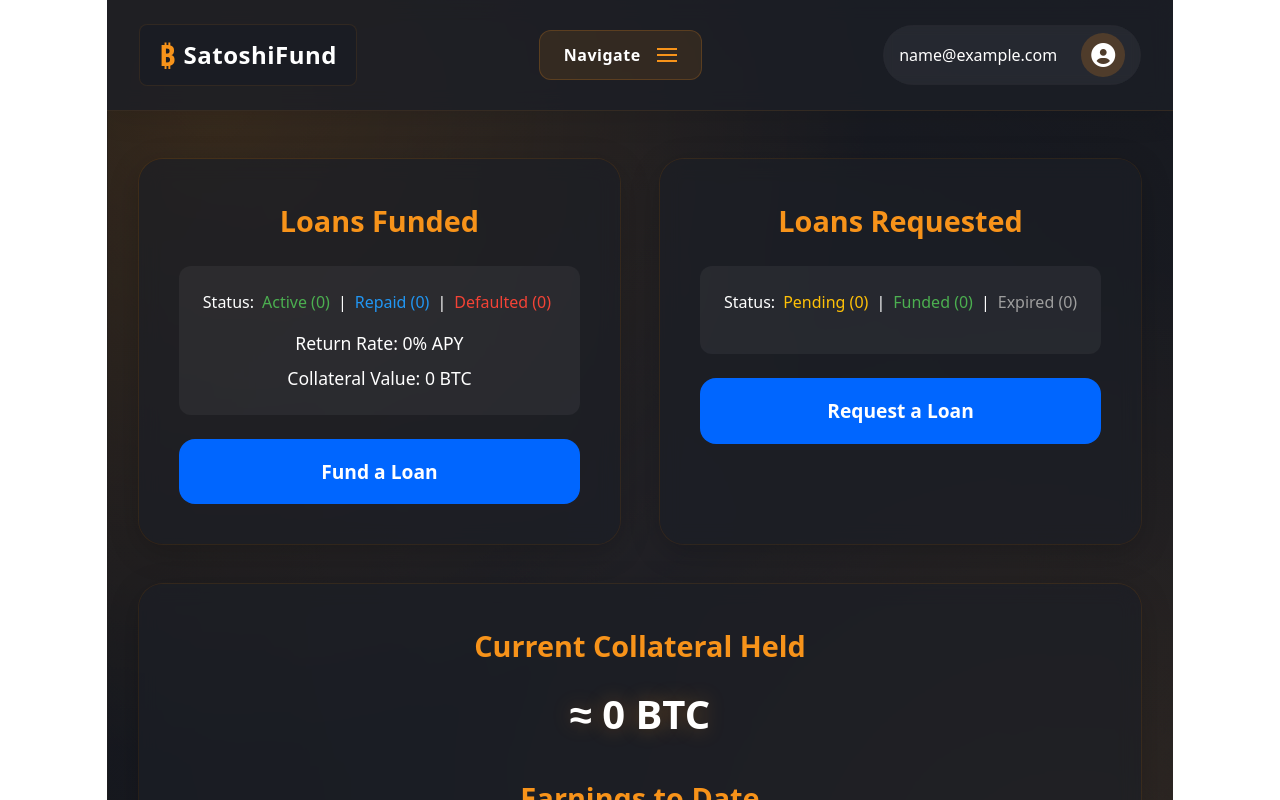
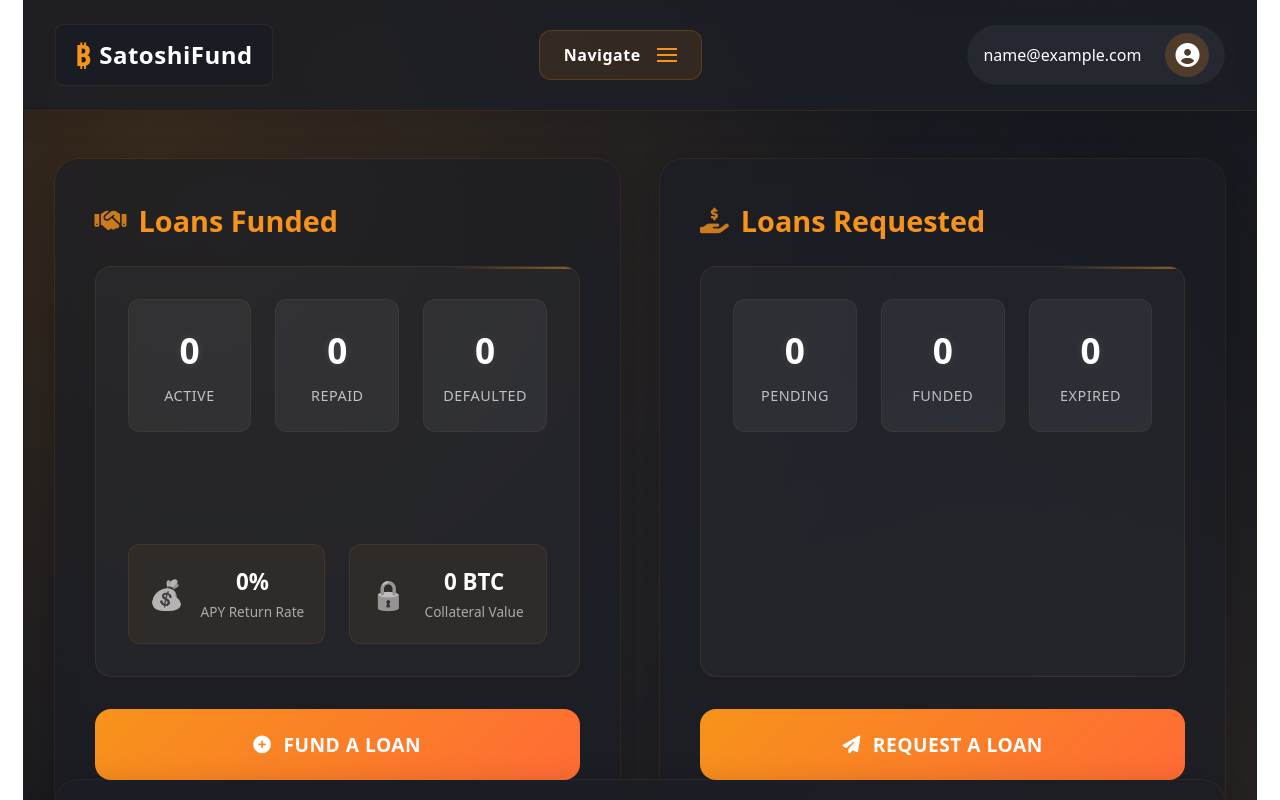
Before and after one commit to SatoshiFundAus/dev1003-p2p-crypto-lending-frontend, a React (Vite) app: page /dashboard in a window 1280 px wide. Shown: the top 800 px of the page. Built offline with nearby package versions, Linux system fonts and the light colour scheme; no server answers; sample sign-in values are in the browser's storage.

Commit message:
Fixed appearance of User Dashboard

```diff
--- a/src/components/Dashboard.jsx
+++ b/src/components/Dashboard.jsx
@@ -121,43 +121,71 @@ function Dashboard() {
             <main className={styles.mainContent}>
                 <div className={styles.statsSection}>
                     <div className={styles.loanCard}>
-                        <h2>Loans Funded</h2>
+                        <h2><i className="fas fa-handshake"></i> Loans Funded</h2>
                         <div className={styles.loanStats}>
-                            <div className={styles.statusLine}>
-                                Status:
-                                <span className={styles.active}>Active ({loanStats.funded.active})</span> |
-                                <span className={styles.repaid}>Repaid ({loanStats.funded.repaid})</span> |
-                                <span className={styles.defaulted}>Defaulted ({loanStats.funded.defaulted})</span>
+                            <div className={styles.statsGrid}>
+                                <div className={styles.statItem}>
+                                    <div className={styles.statValue}>{loanStats.funded.active}</div>
+                                    <div className={styles.statLabel}>Active</div>
+                                </div>
+                                <div className={styles.statItem}>
+                                    <div className={styles.statValue}>{loanStats.funded.repaid}</div>
+                                    <div className={styles.statLabel}>Repaid</div>
+                                </div>
+                                <div className={styles.statItem}>
+                                    <div className={styles.statValue}>{loanStats.funded.defaulted}</div>
+                                    <div className={styles.statLabel}>Defaulted</div>
+                                </div>
                             </div>
-                            <div className={styles.returnRate}>
-                                Return Rate: {loanStats.funded.returnRate}% APY
-                            </div>
-                            <div className={styles.collateralValue}>
-                                Collateral Value: {loanStats.funded.collateralValue} BTC
+                            <div className={styles.metricsGrid}>
+                                <div className={styles.metricItem}>
+                                    <span className={styles.metricIcon}>💰</span>
+                                    <div className={styles.metricInfo}>
+                                        <div className={styles.metricValue}>{loanStats.funded.returnRate}%</div>
+                                        <div className={styles.metricLabel}>APY Return Rate</div>
+                                    </div>
+                                </div>
+                                <div className={styles.metricItem}>
+                                    <span className={styles.metricIcon}>🔒</span>
+                                    <div className={styles.metricInfo}>
+                                        <div className={styles.metricValue}>{loanStats.funded.collateralValue} BTC</div>
+                                        <div className={styles.metricLabel}>Collateral Value</div>
+                                    </div>
+                                </div>
                             </div>
                         </div>
                         <button
                             className={`${styles.actionButton} ${styles.fundLoan}`}
                             onClick={() => navigate('/view-loans')}
                         >
+                            <i className="fas fa-plus-circle"></i>
                             Fund a Loan
                         </button>
                     </div>
 
                     <div className={styles.loanCard}>
-                        <h2>Loans Requested</h2>
+                        <h2><i className="fas fa-hand-holding-usd"></i> Loans Requested</h2>
                         <div className={styles.loanStats}>
-                            <div className={styles.statusLine}>
-                                Status:
-                                <span className={styles.pending}>Pending ({loanStats.requested.pending})</span> |
-                                <span className={styles.funded}>Funded ({loanStats.requested.funded})</span> |
-                                <span className={styles.expired}>Expired ({loanStats.requested.expired})</span>
+                            <div className={styles.statsGrid}>
+                                <div className={styles.statItem}>
+                                    <div className={styles.statValue}>{loanStats.requested.pending}</div>
+                                    <div className={styles.statLabel}>Pending</div>
+                                </div>
+                                <div className={styles.statItem}>
+                                    <div className={styles.statValue}>{loanStats.requested.funded}</div>
+                                    <div className={styles.statLabel}>Funded</div>
+                                </div>
+                                <div className={styles.statItem}>
+                                    <div className={styles.statValue}>{loanStats.requested.expired}</div>
+                                    <div className={styles.statLabel}>Expired</div>
+                                </div>
                             </div>
                         </div>
                         <button
                             className={`${styles.actionButton} ${styles.requestLoan}`}
                             onClick={() => navigate('/request-loan')}
                         >
+                            <i className="fas fa-paper-plane"></i>
                             Request a Loan
                         </button>
                     </div>
--- a/src/components/Dashboard.module.css
+++ b/src/components/Dashboard.module.css
@@ -129,7 +129,9 @@
 .statsSection {
     display: grid;
     grid-template-columns: repeat(2, 1fr);
+    grid-template-rows: 1fr;
     gap: 2.5rem;
+    align-items: stretch;
 }
 
 .loanCard {
@@ -143,6 +145,9 @@
     position: relative;
     overflow: hidden;
     transition: all 0.3s ease;
+    display: flex;
+    flex-direction: column;
+    height: 100%;
 }
 
 .loanCard:hover {
@@ -157,15 +162,208 @@
     margin: 0 0 1.5rem 0;
     font-size: 1.8rem;
     font-weight: 600;
+    display: flex;
+    align-items: center;
+    gap: 0.75rem;
+}
+
+.loanCard h2 i {
+    font-size: 1.6rem;
+    opacity: 0.8;
 }
 
 .loanStats {
+    background: rgba(255, 255, 255, 0.03);
+    border: 1px solid rgba(247, 147, 26, 0.1);
+    border-radius: 16px;
+    padding: 2rem;
+    margin-bottom: 2rem;
+    position: relative;
+    overflow: hidden;
+    flex: 1;
+    display: flex;
+    flex-direction: column;
+}
+
+.loanStats::before {
+    content: '';
+    position: absolute;
+    top: 0;
+    left: 0;
+    right: 0;
+    height: 2px;
+    background: linear-gradient(90deg, transparent, #f7931a, transparent);
+    animation: scanLine 3s linear infinite;
+}
+
+@keyframes scanLine {
+    0% { transform: translateX(-100%); }
+    100% { transform: translateX(100%); }
+}
+
+.statsGrid {
+    display: grid;
+    grid-template-columns: repeat(3, 1fr);
+    gap: 1.5rem;
+    margin-bottom: 2rem;
+    flex-shrink: 0;
+}
+
+.statItem {
+    text-align: center;
+    padding: 1.5rem 1rem;
     background: rgba(255, 255, 255, 0.05);
     border-radius: 12px;
-    padding: 1.5rem;
-    margin-bottom: 1.5rem;
+    border: 1px solid rgba(247, 147, 26, 0.08);
+    transition: all 0.3s ease;
+    position: relative;
+    overflow: hidden;
 }
 
+.statItem:hover {
+    transform: translateY(-2px);
+    border-color: rgba(247, 147, 26, 0.2);
+    background: rgba(255, 255, 255, 0.08);
+}
+
+.statItem::before {
+    content: '';
+    position: absolute;
+    top: 0;
+    left: 0;
+    right: 0;
+    height: 1px;
+    background: linear-gradient(90deg, transparent, rgba(247, 147, 26, 0.6), transparent);
+    transform: translateX(-100%);
+    transition: transform 0.5s ease;
+}
+
+.statItem:hover::before {
+    transform: translateX(100%);
+}
+
+.statValue {
+    font-size: 2.2rem;
+    font-weight: 700;
+    color: #ffffff;
+    margin-bottom: 0.5rem;
+    text-shadow: 0 0 10px rgba(255, 255, 255, 0.1);
+}
+
+.statLabel {
+    font-size: 0.9rem;
+    color: rgba(255, 255, 255, 0.7);
+    font-weight: 500;
+    text-transform: uppercase;
+    letter-spacing: 0.5px;
+}
+
+.metricsGrid {
+    display: grid;
+    grid-template-columns: repeat(2, 1fr);
+    gap: 1.5rem;
+    margin-top: auto;
+    flex-shrink: 0;
+}
+
+.metricItem {
+    display: flex;
+    align-items: center;
+    gap: 1rem;
+    padding: 1.25rem;
+    background: rgba(247, 147, 26, 0.05);
+    border-radius: 12px;
+    border: 1px solid rgba(247, 147, 26, 0.1);
+    transition: all 0.3s ease;
+}
+
+.metricItem:hover {
+    background: rgba(247, 147, 26, 0.08);
+    border-color: rgba(247, 147, 26, 0.2);
+    transform: scale(1.02);
+}
+
+.metricIcon {
+    font-size: 1.8rem;
+    filter: grayscale(1) contrast(1.2);
+    opacity: 0.8;
+    transition: all 0.3s ease;
+}
+
+.metricItem:hover .metricIcon {
+    filter: none;
+    opacity: 1;
+    transform: scale(1.1);
+}
+
+.metricInfo {
+    flex: 1;
+}
+
+.metricValue {
+    font-size: 1.4rem;
+    font-weight: 600;
+    color: #ffffff;
+    margin-bottom: 0.25rem;
+}
+
+.metricLabel {
+    font-size: 0.85rem;
+    color: rgba(255, 255, 255, 0.6);
+    font-weight: 500;
+}
+
+.actionButton {
+    width: 100%;
+    padding: 1.4rem 2rem;
+    font-size: 1.2rem;
+    border-radius: 16px;
+    border: none;
+    background: linear-gradient(135deg, #f7931a 0%, #ff6b35 100%);
+    color: white;
+    cursor: pointer;
+    transition: all 0.4s ease;
+    font-weight: 600;
+    display: flex;
+    align-items: center;
+    justify-content: center;
+    gap: 0.75rem;
+    position: relative;
+    overflow: hidden;
+    text-transform: uppercase;
+    letter-spacing: 0.5px;
+}
+
+.actionButton::before {
+    content: '';
+    position: absolute;
+    top: 0;
+    left: -100%;
+    width: 100%;
+    height: 100%;
+    background: linear-gradient(90deg, transparent, rgba(255, 255, 255, 0.2), transparent);
+    transition: left 0.5s ease;
+}
+
+.actionButton:hover::before {
+    left: 100%;
+}
+
+.actionButton:hover {
+    transform: translateY(-3px);
+    box-shadow: 0 8px 30px rgba(247, 147, 26, 0.4);
+    background: linear-gradient(135deg, #ff6b35 0%, #f7931a 100%);
+}
+
+.actionButton:active {
+    transform: translateY(-1px);
+}
+
+.actionButton i {
+    font-size: 1.1rem;
+}
+
+/* Remove old color classes */
 .statusLine {
     margin-bottom: 1rem;
     display: flex;
@@ -173,13 +371,6 @@
     gap: 0.5rem;
     flex-wrap: wrap;
 }
-
-.active { color: #4CAF50; }
-.repaid { color: #2196F3; }
-.defaulted { color: #f44336; }
-.pending { color: #FFC107; }
-.funded { color: #4CAF50; }
-.expired { color: #9E9E9E; }
 
 .returnRate, .collateralValue {
     color: #fff;
@@ -213,29 +404,6 @@
     text-shadow: 0 0 20px rgba(247, 147, 26, 0.3);
 }
 
-.actionButton {
-    width: 100%;
-    padding: 1.2rem;
-    font-size: 1.2rem;
-    border-radius: 16px;
-    border: none;
-    background: #0066ff;
-    color: white;
-    cursor: pointer;
-    transition: all 0.4s ease;
-    font-weight: 600;
-}
-
-.actionButton:hover {
-    transform: translateY(-3px);
-    box-shadow: 0 5px 20px rgba(0, 102, 255, 0.4);
-    background: #0052cc;
-}
-
-.actionButton:active {
-    transform: translateY(-1px);
-}
-
 @media (max-width: 768px) {
     .mainContent {
         padding: 0 1rem;
@@ -253,6 +421,54 @@
         padding: 1.5rem;
     }
 
+    .loanCard h2 {
+        font-size: 1.5rem;
+    }
+
+    .loanCard h2 i {
+        font-size: 1.3rem;
+    }
+
+    .loanStats {
+        padding: 1.5rem;
+    }
+
+    .statsGrid {
+        grid-template-columns: 1fr;
+        gap: 1rem;
+        margin-bottom: 1.5rem;
+    }
+
+    .statItem {
+        padding: 1.25rem 1rem;
+    }
+
+    .statValue {
+        font-size: 1.8rem;
+    }
+
+    .metricsGrid {
+        grid-template-columns: 1fr;
+        gap: 1rem;
+    }
+
+    .metricItem {
+        padding: 1rem;
+    }
+
+    .metricIcon {
+        font-size: 1.5rem;
+    }
+
+    .metricValue {
+        font-size: 1.2rem;
+    }
+
+    .actionButton {
+        padding: 1.2rem 1.5rem;
+        font-size: 1rem;
+    }
+
     .statusLine {
         font-size: 0.9rem;
     }
--- a/src/components/DashboardHeader.jsx
+++ b/src/components/DashboardHeader.jsx
@@ -62,12 +62,12 @@ const DashboardHeader = ({ userEmail }) => {
                                 <span>Dashboard</span>
                             </NavLink>
                             <NavLink
-                                to="/lend"
+                                to="/transactions"
                                 className={({ isActive }) => isActive ? styles.activeLink : styles.navLink}
                                 onClick={() => setIsMenuOpen(false)}
                             >
                                 <i className="fas fa-hand-holding-usd"></i>
-                                <span>Lend</span>
+                                <span>Transactions</span>
                             </NavLink>
                             <NavLink
                                 to="/view-loans"
--- a/src/components/ViewLoans.module.css
+++ b/src/components/ViewLoans.module.css
@@ -30,7 +30,7 @@
 
 .main {
     width: 85%;
-    max-width: 2000px;
+    max-width: 1400px;
     margin: 3rem auto;
     padding: 0 2rem;
     position: relative;
@@ -38,6 +38,7 @@
 }
 
 .content {
+    max-width: 1400px;
     background: rgba(255, 255, 255, 0.05);
     border-radius: 24px;
     padding: 2.5rem;
```
